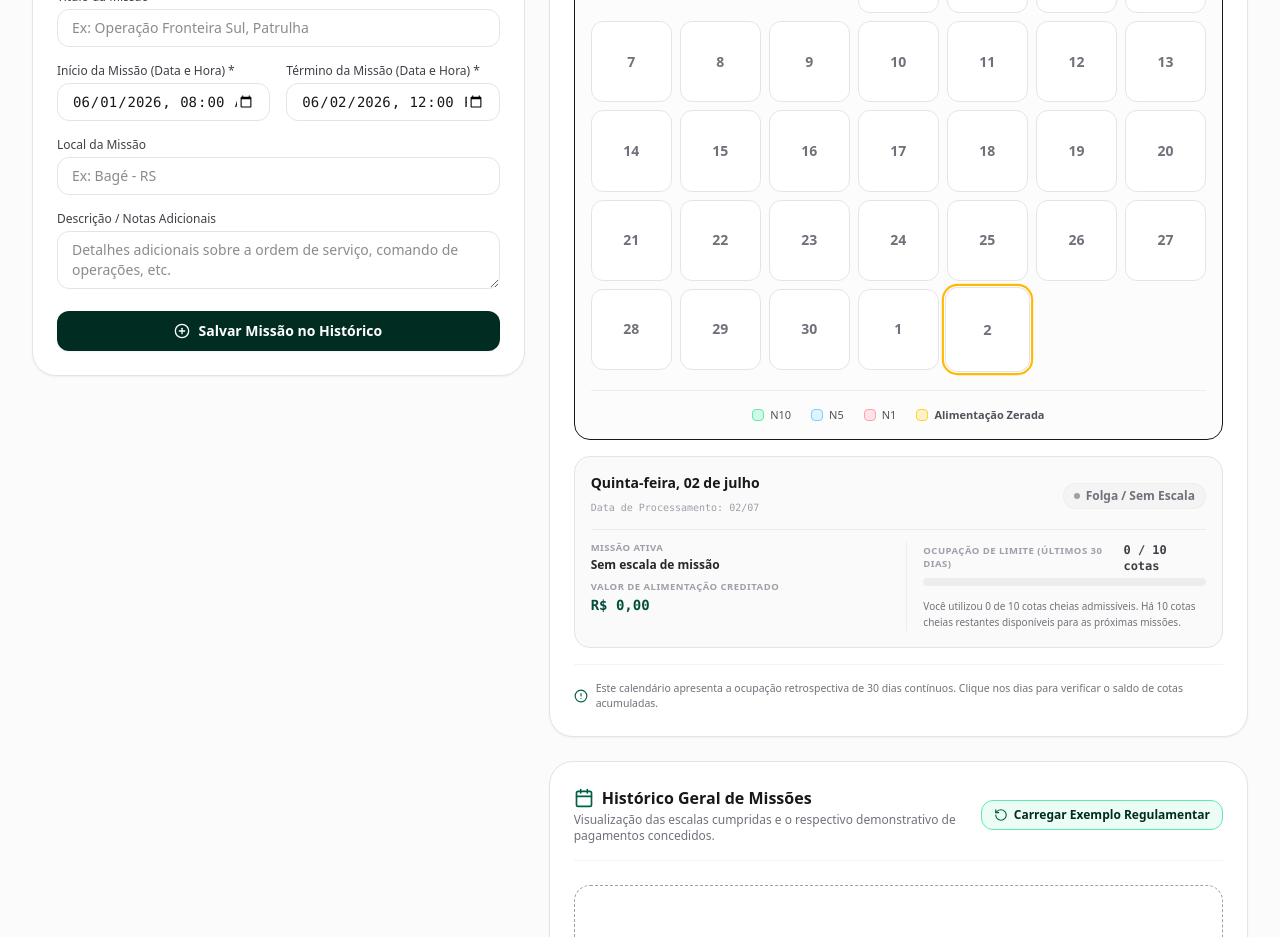
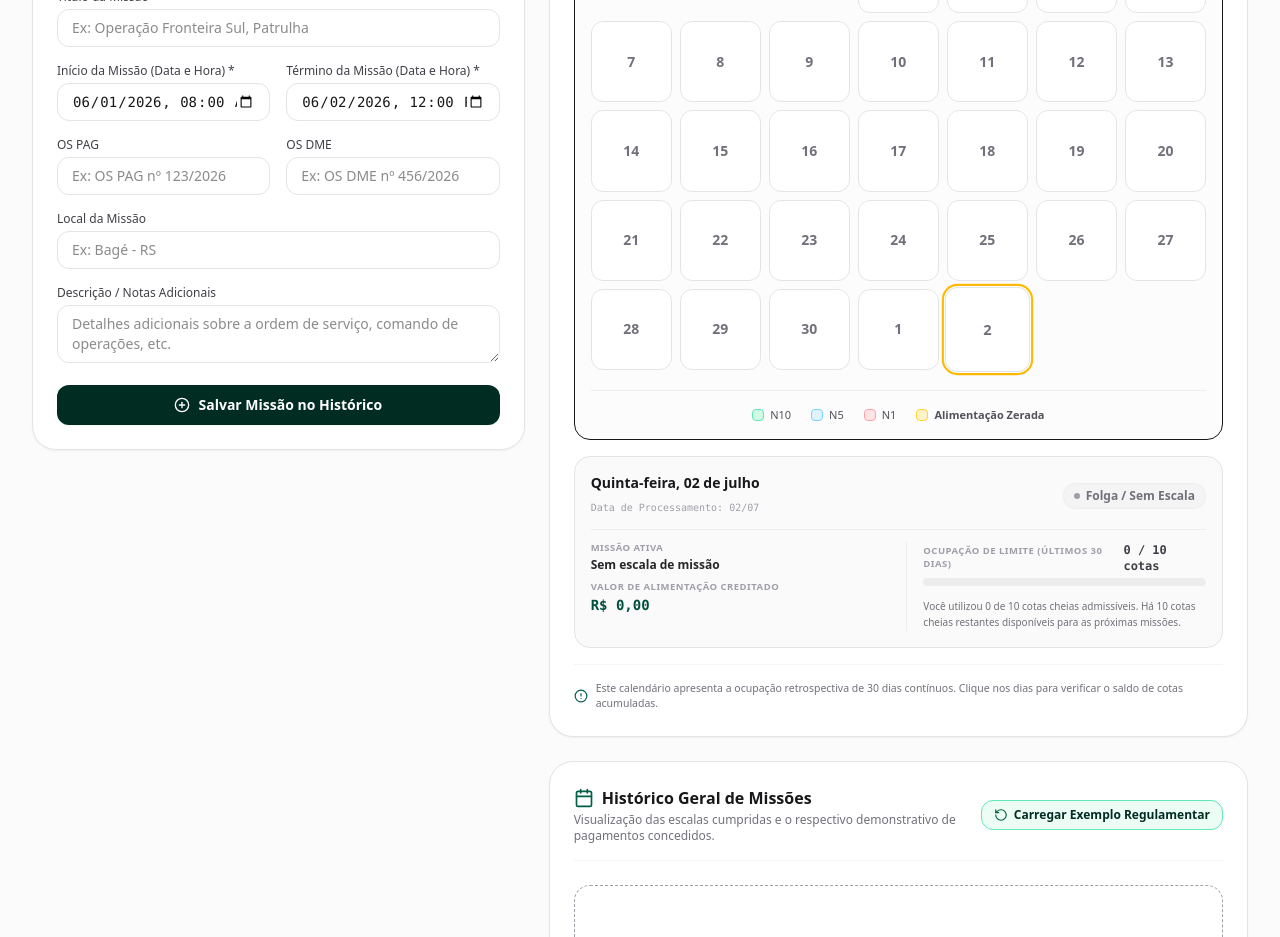
Before and after one commit to bfnrmmnt-bot/C-lculo-Manobra, a React (Vite) app: page / in a window 1280 px wide. Shown: the part 780-1717 px from the top of the page. Built offline with nearby package versions, Linux system fonts and the light colour scheme.

Commit message:
feat: add OS PAG and OS DME fields to missions
Include OS PAG and OS DME identifiers in mission data to improve administrative tracking and display these fields in the mission history list.

```diff
--- a/src/components/MissionForm.tsx
+++ b/src/components/MissionForm.tsx
@@ -31,6 +31,8 @@ export default function MissionForm({
   const [title, setTitle] = useState('');
   const [description, setDescription] = useState('');
   const [location, setLocation] = useState('');
+  const [osPag, setOsPag] = useState('');
+  const [osDme, setOsDme] = useState('');
   const [rankId, setRankId] = useState(selectedRankId);
   const [zeroFoodDates, setZeroFoodDates] = useState<string[]>([]);
 
@@ -65,6 +67,8 @@ export default function MissionForm({
       setTitle(editingMission.title);
       setDescription(editingMission.description || '');
       setLocation(editingMission.location || '');
+      setOsPag(editingMission.osPag || '');
+      setOsDme(editingMission.osDme || '');
       setStartDate(editingMission.startDate);
       setEndDate(editingMission.endDate);
       setRankId(editingMission.rankId);
@@ -74,6 +78,8 @@ export default function MissionForm({
       setTitle('');
       setDescription('');
       setLocation('');
+      setOsPag('');
+      setOsDme('');
       setStartDate('2026-06-01T08:00');
       setEndDate('2026-06-02T12:00');
       setZeroFoodDates([]);
@@ -162,6 +168,8 @@ export default function MissionForm({
         title: title.trim(),
         description: description.trim(),
         location: location.trim(),
+        osPag: osPag.trim() || undefined,
+        osDme: osDme.trim() || undefined,
         startDate,
         endDate,
         rankId,
@@ -173,6 +181,8 @@ export default function MissionForm({
         title: title.trim(),
         description: description.trim(),
         location: location.trim(),
+        osPag: osPag.trim() || undefined,
+        osDme: osDme.trim() || undefined,
         startDate,
         endDate,
         rankId,
@@ -184,6 +194,8 @@ export default function MissionForm({
     setTitle('');
     setDescription('');
     setLocation('');
+    setOsPag('');
+    setOsDme('');
     setZeroFoodDates([]);
     // Advance default dates forward to prevent overlapping accidentally
     setStartDate(endDate);
@@ -374,6 +386,32 @@ export default function MissionForm({
                   onChange={(e) => setEndDate(e.target.value)}
                   className="w-full text-sm px-3.5 py-2 border border-zinc-200 rounded-xl focus:outline-none focus:ring-2 focus:ring-emerald-800/20 focus:border-emerald-850 font-mono"
                   id="reg-end"
+                />
+              </div>
+            </div>
+
+            <div className="grid grid-cols-1 md:grid-cols-2 gap-4">
+              <div>
+                <label className="block text-xs font-medium text-zinc-700 mb-1">OS PAG</label>
+                <input
+                  type="text"
+                  placeholder="Ex: OS PAG nº 123/2026"
+                  value={osPag}
+                  onChange={(e) => setOsPag(e.target.value)}
+                  className="w-full text-sm px-3.5 py-2 border border-zinc-200 rounded-xl focus:outline-none focus:ring-2 focus:ring-emerald-800/20 focus:border-emerald-850"
+                  id="reg-os-pag"
+                />
+              </div>
+
+              <div>
+                <label className="block text-xs font-medium text-zinc-700 mb-1">OS DME</label>
+                <input
+                  type="text"
+                  placeholder="Ex: OS DME nº 456/2026"
+                  value={osDme}
+                  onChange={(e) => setOsDme(e.target.value)}
+                  className="w-full text-sm px-3.5 py-2 border border-zinc-200 rounded-xl focus:outline-none focus:ring-2 focus:ring-emerald-800/20 focus:border-emerald-850"
+                  id="reg-os-dme"
                 />
               </div>
             </div>
--- a/src/components/MissionHistory.tsx
+++ b/src/components/MissionHistory.tsx
@@ -554,6 +554,21 @@ export default function MissionHistory({
                         )}
                       </div>
 
+                      {(calc.osPag || calc.osDme) && (
+                        <div className="flex flex-wrap items-center gap-1.5 pt-0.5">
+                          {calc.osPag && (
+                            <span className="inline-flex items-center text-[10px] font-medium text-emerald-900 bg-emerald-50/80 border border-emerald-200/60 px-2 py-0.5 rounded-md">
+                              <span className="font-bold mr-1">OS PAG:</span> {calc.osPag}
+                            </span>
+                          )}
+                          {calc.osDme && (
+                            <span className="inline-flex items-center text-[10px] font-medium text-sky-900 bg-sky-50/80 border border-sky-200/60 px-2 py-0.5 rounded-md">
+                              <span className="font-bold mr-1">OS DME:</span> {calc.osDme}
+                            </span>
+                          )}
+                        </div>
+                      )}
+
                       <div className="text-xs text-zinc-600 line-clamp-2 italic pt-0.5">
                         {calc.description || 'Sem descrição cadastrada para esta missão.'}
                       </div>
--- a/src/types.ts
+++ b/src/types.ts
@@ -20,6 +20,8 @@ export interface Mission {
   endDate: string;   // ISO String (YYYY-MM-DDTHH:mm)
   description?: string;
   location?: string;
+  osPag?: string;
+  osDme?: string;
   rankId?: string; // Associated rank for this specific mission
   received?: boolean;
   zeroFoodDates?: string[]; // Array of YYYY-MM-DD dates where food allowance is zeroed
@@ -53,6 +55,8 @@ export interface MissionCalculation {
   maneuverPay: number; // 2% maneuver only amount
   description?: string;
   location?: string;
+  osPag?: string;
+  osDme?: string;
   rankId?: string;
   rankName?: string;
   soldoValue?: number;
--- a/src/utils/calculator.ts
+++ b/src/utils/calculator.ts
@@ -245,6 +245,8 @@ export function calculatePay(missions: Mission[], defaultUserRankId: string = 't
       maneuverPay,
       description: mission.description,
       location: mission.location,
+      osPag: mission.osPag,
+      osDme: mission.osDme,
       rankId: activeRankId,
       rankName: rankObj.name,
       soldoValue: rankObj.soldo,
```
Also changed, not shown: 1 other file (tests, documents, lock files or other folders).
